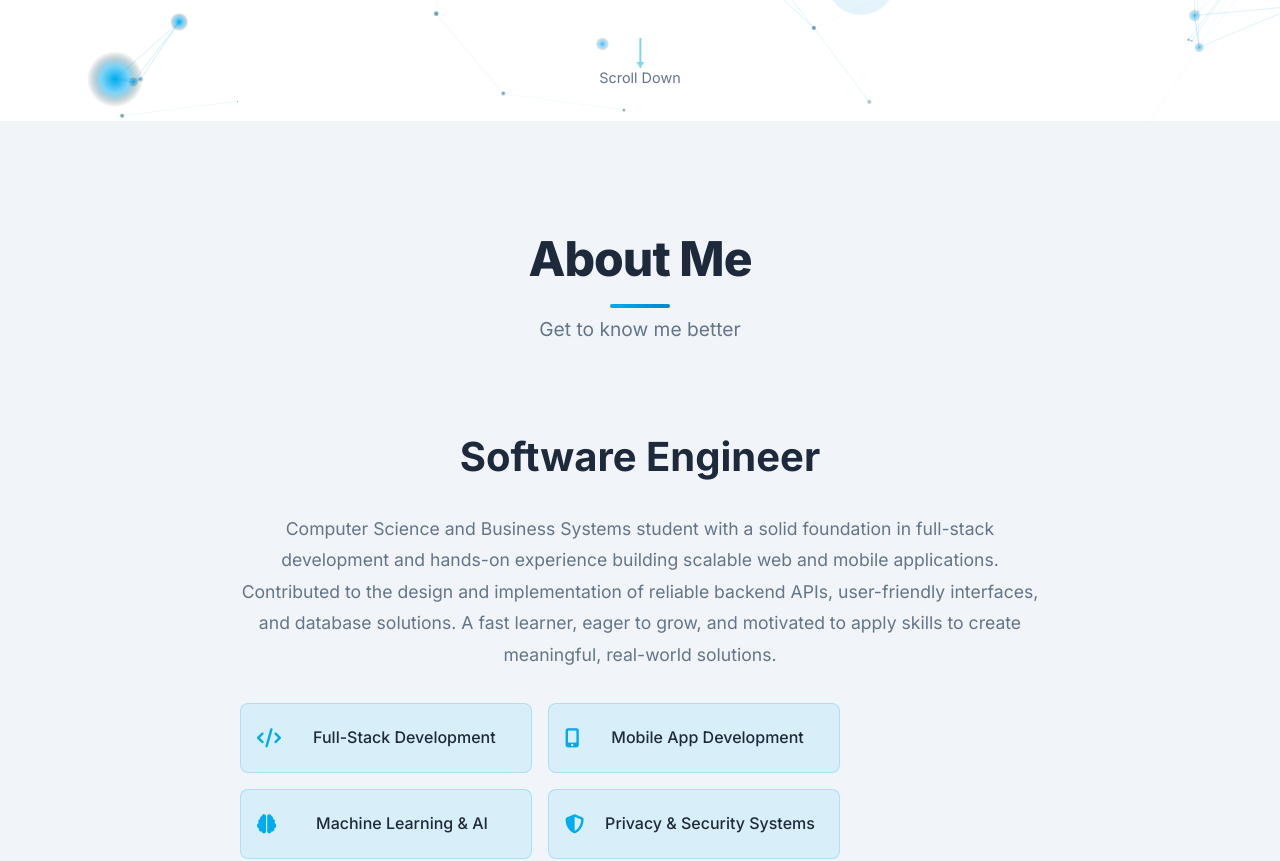
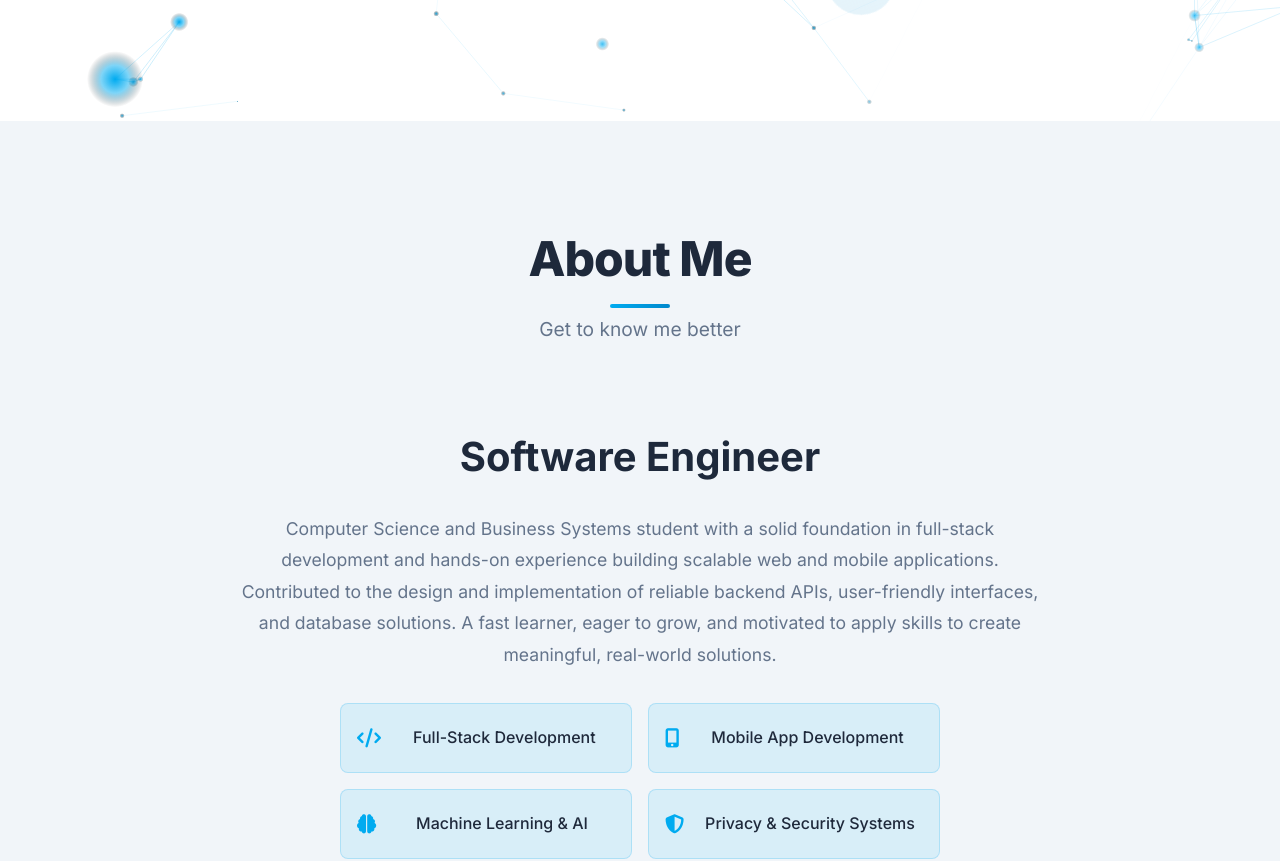
Before and after one commit to RayanPinto/Portfolio, a website: page index.html in a window 1280 px wide. Shown: the part 679-1540 px from the top of the page. Drawn offline with nearby package versions, Linux system fonts and the light colour scheme.

```diff
--- a/css/animations.css
+++ b/css/animations.css
@@ -38,6 +38,8 @@
   width: 100%;
   max-width: 600px;
   justify-items: stretch;
+  margin-left: auto;
+  margin-right: auto;
 }
 
 .highlight {
--- a/index.html
+++ b/index.html
@@ -270,11 +270,6 @@
                 </div>
               </div>
             </div>
-          </div>
-
-          <div class="scroll-indicator">
-            <div class="scroll-arrow"></div>
-            <span>Scroll Down</span>
           </div>
         </div>
       </section>
```
